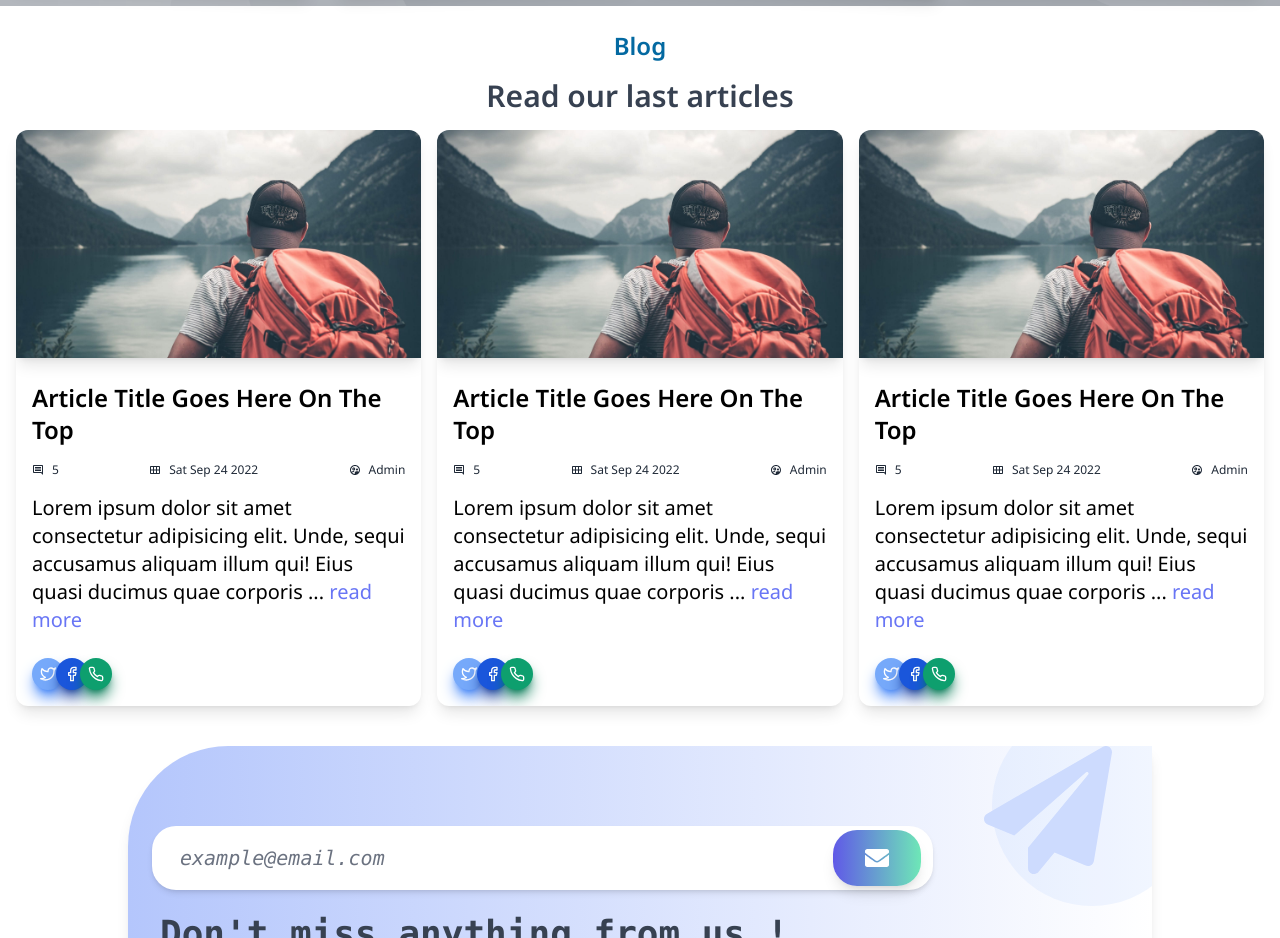
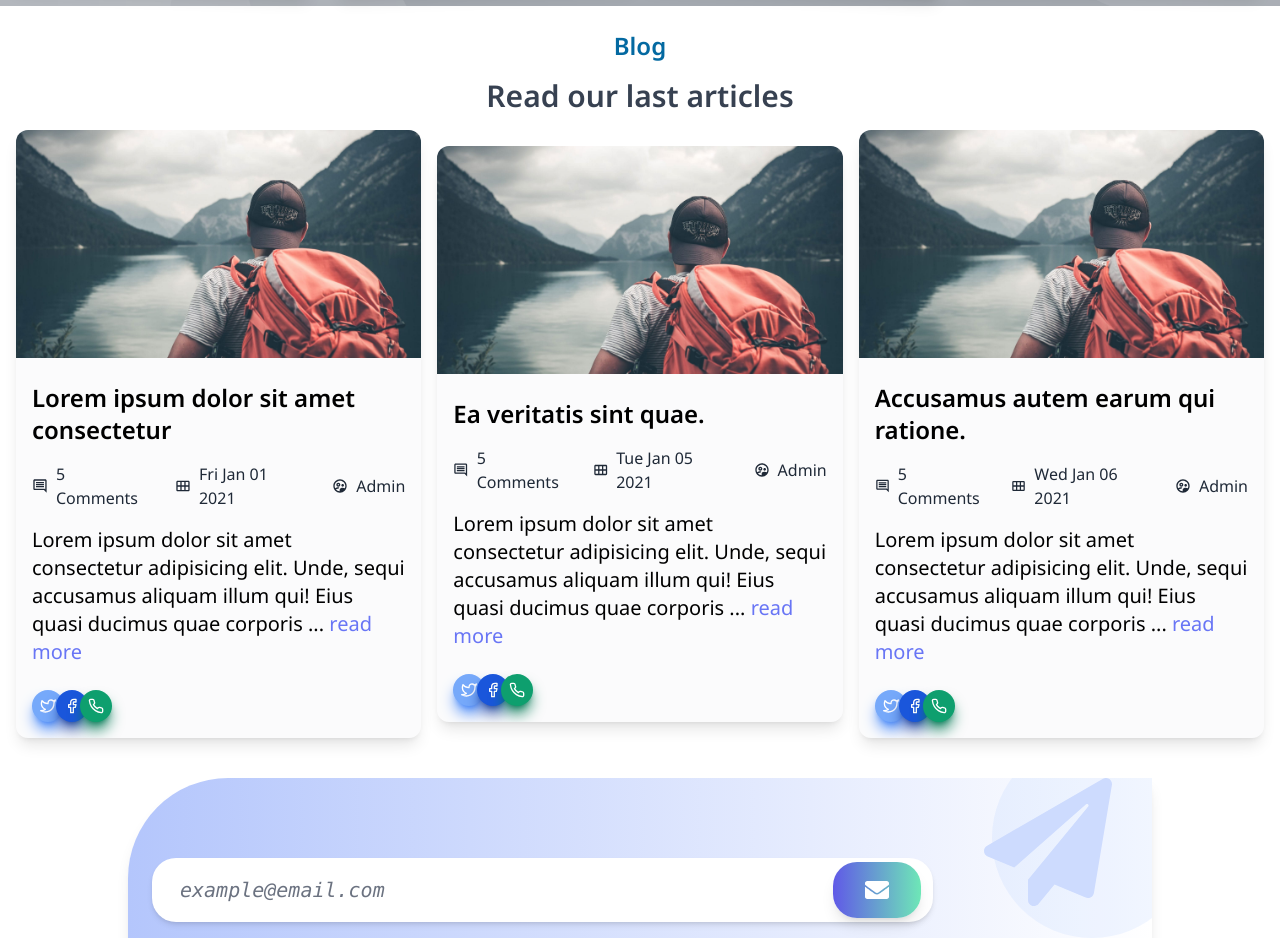
Before and after one commit to semet/nexy, a Next.js app: page / in a window 1280 px wide. Shown: the part 3146-4084 px from the top of the page. Built offline with nearby package versions, Linux system fonts and the light colour scheme.

Commit message:
clean up

```diff
--- a/components/shared/ArticleCard.tsx
+++ b/components/shared/ArticleCard.tsx
@@ -6,11 +6,12 @@ import {
 	MdCalendarViewMonth,
 	MdOutlineSupervisedUserCircle,
 } from "react-icons/md";
+import type { Posts } from "common";
 
-const ArticleCard = () => {
+const ArticleCard: React.FC<{ post: Posts }> = ({ post }) => {
 	return (
-		<article className="flex flex-row lg:flex-col w-full bg-white shadow-lg rounded-xl [&>div:nth-child(1)>img]:hover:scale-105 overflow-hidden">
-			<div className="min-w-[50%] lg:w-full">
+		<article className="flex flex-row lg:flex-col w-full bg-gray-300/10 shadow-lg rounded-xl [&>div:nth-child(1)>img]:hover:scale-105  [&>div:nth-child(1)>img]:hover:-skew-x-2 overflow-hidden">
+			<div className="min-w-[50%] lg:w-full overflow-hidden">
 				<img
 					src="/images/blog/bg1.jpg"
 					alt="Article"
@@ -18,21 +19,23 @@ const ArticleCard = () => {
 				/>
 			</div>
 			<div className="py-2 px-4 mt-4 flex flex-col space-y-4">
-				<h1 className="text-lg md:text-3xl lg:text-2xl font-semibold ">
-					Article Title Goes Here On The Top
+				<h1 className="text-lg md:text-2xl lg:text-2xl font-semibold ">
+					{post.title}
 				</h1>
-				<div className="flex items-center justify-start lg:justify-between space-x-3 md:space-x-6 text-gray-800">
-					<div className="flex items-center space-x-2 text-xs md:text-sm lg:text-xs">
+				<div className="flex items-center justify-start lg:justify-between space-x-3 md:space-x-6 text-gray-800  text-xs md:text-sm lg:text-xs xl:text-base">
+					<div className="flex items-center space-x-2">
 						<MdOutlineComment />
-						<span>5</span>
+						<p>
+							5 <span className="hidden xl:inline">Comments</span>
+						</p>
 					</div>
-					<div className="flex items-center space-x-2 text-xs md:text-sm lg:text-xs">
+					<div className="flex items-center space-x-2">
 						<MdCalendarViewMonth />
-						<span>{new Date().toDateString()}</span>
+						<span>{new Date(post.createdAt).toDateString()}</span>
 					</div>
-					<div className="flex items-center space-x-2 text-xs md:text-sm lg:text-xs">
+					<div className="flex items-center space-x-2">
 						<MdOutlineSupervisedUserCircle />
-						<span>Admin</span>
+						<span>{post.author}</span>
 					</div>
 				</div>
 				<p className="text-lg md:text-xl">
```
